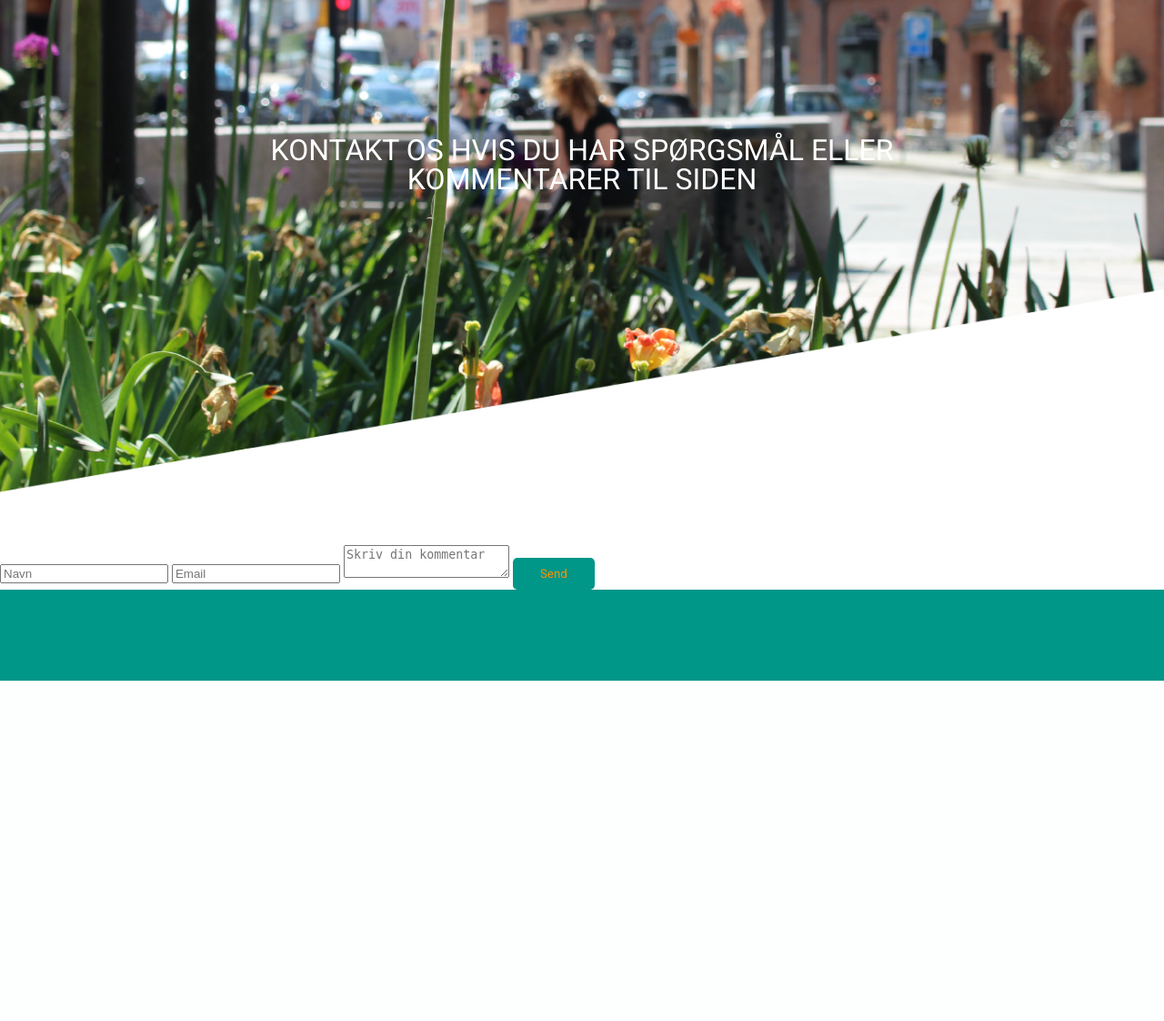
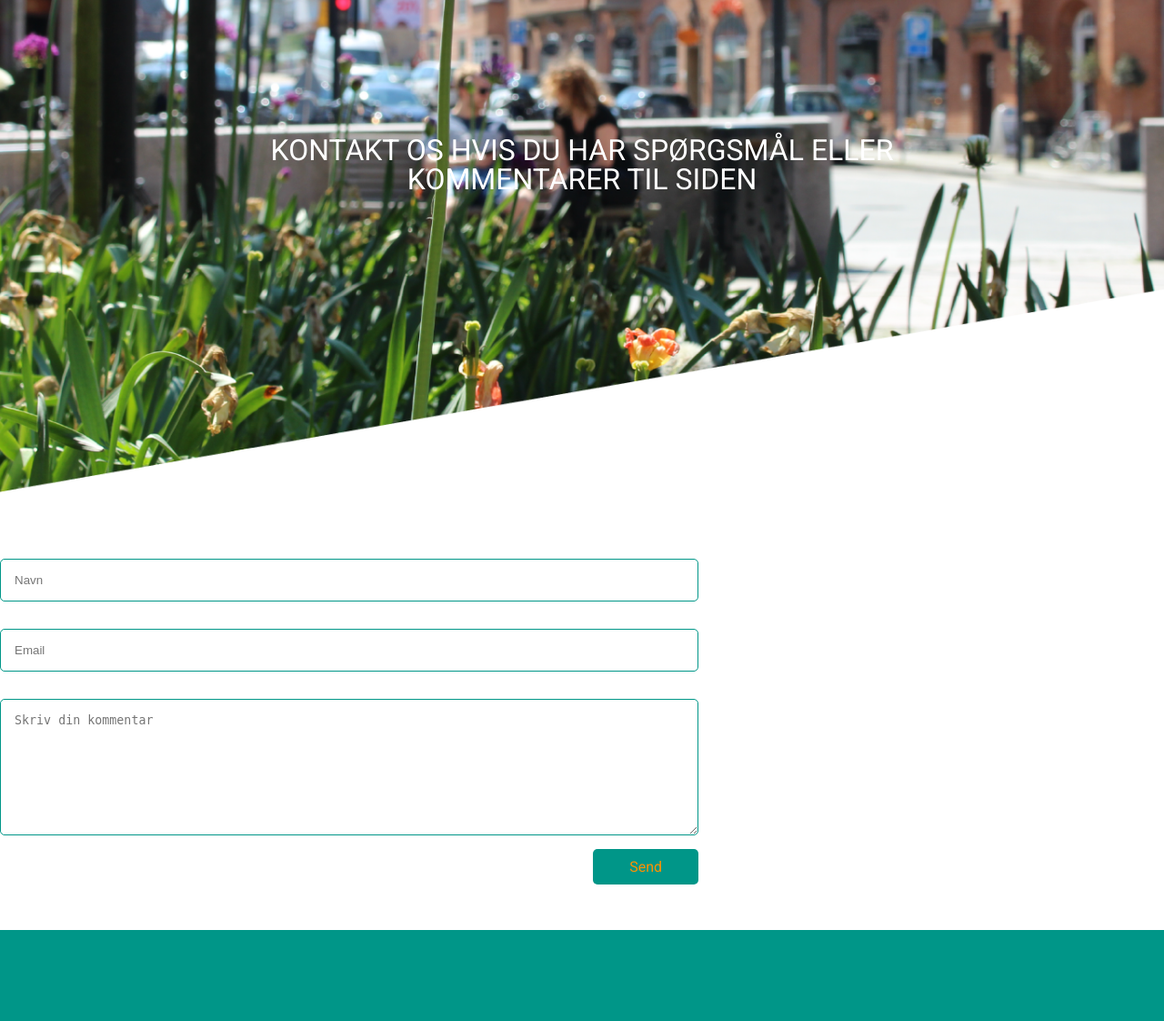
Before and after one commit to teamtaberne/hvadfandenkv, a PHP site: page /kontakt.php in a window 1280 px wide. Shown: the part 101-1223 px from the top of the page at 91% size. Before the commit the page ends 849 px from the top, so only its background shows below. Run offline with PHP 8.4, Linux system fonts and the light colour scheme; some libraries are stand-ins or nearby versions.

Commit message:
dumme kontaktform vil ikke sidde i midten

```diff
--- a/css/_style.scss
+++ b/css/_style.scss
@@ -1,6 +1,7 @@
 
 $maincolor: #009688; // TEAL
 $secondcolor: #FF9100; // ORANGE
+$hovercolor: #00695C; // DARK TEAL
 $font: 'Roboto', Arial, Helvetica, sans-serif;
 body {
 font-family: $font;
@@ -353,14 +354,41 @@ $eventimg: 70%;
   }
 
 // kontakt formular
+.kontaktform {
+  width: 60%;
+  margin: 0 auto;
+  display: inline-block;
+  text-align: center;
+  padding-bottom: 50px;
+}
+
 .button {
   color: $secondcolor;
   background-color: $maincolor;
   border: none;
-  padding: 10px 30px;
+  padding: 10px 40px;
   border-radius: 5px;
   font-family: $font;
+  font-size: 16px;
+  cursor: pointer;
+  float: right;
+}
 
+.button:hover {
+    background-color: $hovercolor;
+}
+
+.input {
+  margin: 15px auto;
+  width: 100%;
+  resize: vertical;
+  padding: 15px;
+  border-radius: 5px;
+  border: 1px solid $maincolor;
+}
+
+textarea {
+  height: 150px;
 }
 
 // KONTAKT SLUT
--- a/css/master.css
+++ b/css/master.css
@@ -513,13 +513,37 @@ footer {
     text-align: center;
     font-size: 2em; }
 
+.kontaktform {
+  width: 60%;
+  margin: 0 auto;
+  display: inline-block;
+  text-align: center;
+  padding-bottom: 50px; }
+
 .button {
   color: #FF9100;
   background-color: #009688;
   border: none;
-  padding: 10px 30px;
+  padding: 10px 40px;
   border-radius: 5px;
-  font-family: "Roboto", Arial, Helvetica, sans-serif; }
+  font-family: "Roboto", Arial, Helvetica, sans-serif;
+  font-size: 16px;
+  cursor: pointer;
+  float: right; }
+
+.button:hover {
+  background-color: #00695C; }
+
+.input {
+  margin: 15px auto;
+  width: 100%;
+  resize: vertical;
+  padding: 15px;
+  border-radius: 5px;
+  border: 1px solid #009688; }
+
+textarea {
+  height: 150px; }
 
 @media screen and (max-width: 668px) {
   .navigation {
--- a/kontakt.php
+++ b/kontakt.php
@@ -16,12 +16,12 @@
 </div>
 
 <div class="kontaktform">
-    <input type="text" id="name" name="name" placeholder="Navn">
+    <input type="text" id="name" name="name" placeholder="Navn" class="input">
 
-    <input type="email" id="email" name="email" placeholder="Email">
+    <input type="email" id="email" name="email" placeholder="Email" class="input">
 
-    <textarea id="kommentar" name="kommentar" placeholder="Skriv din kommentar"></textarea>
-
+    <textarea id="kommentar" name="kommentar" placeholder="Skriv din kommentar" class="input textbox"></textarea>
+    <br>
     <input type="submit" value="Send" class="button">
   </form>
 </div>
```
